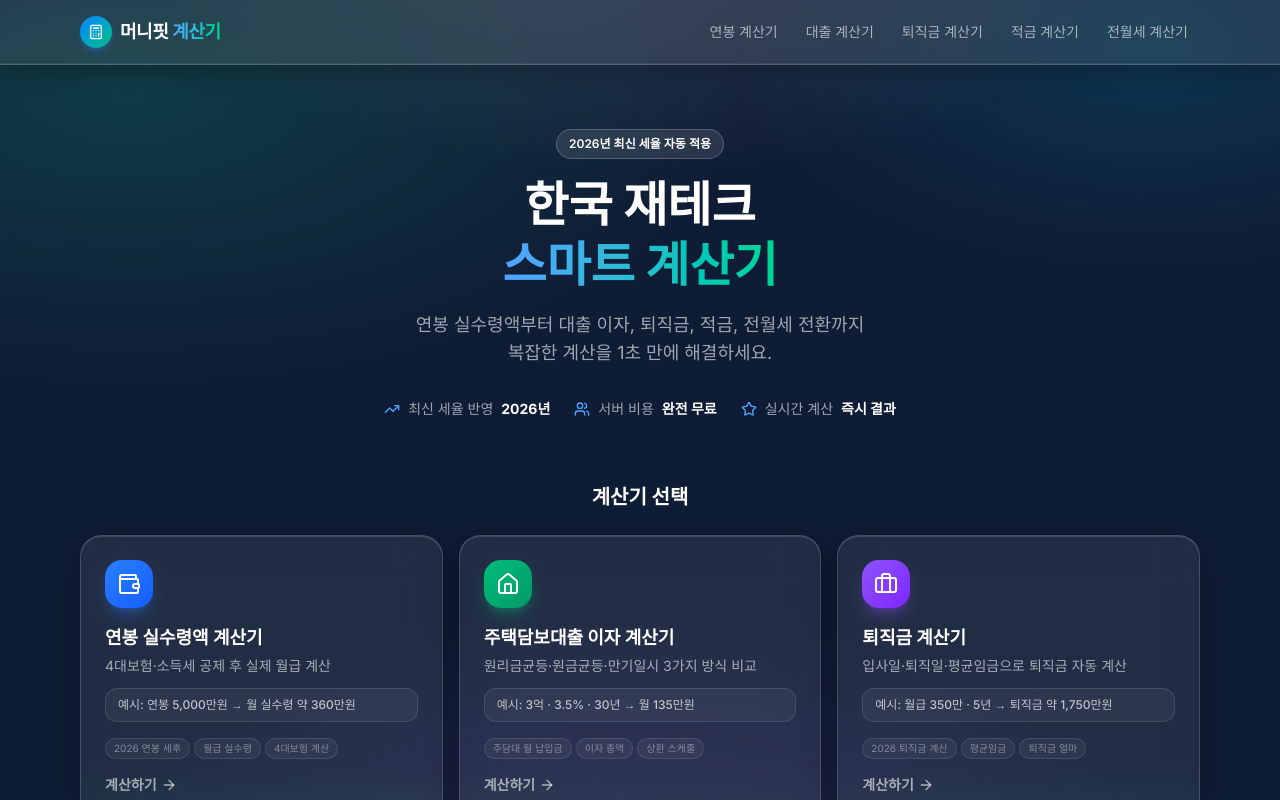
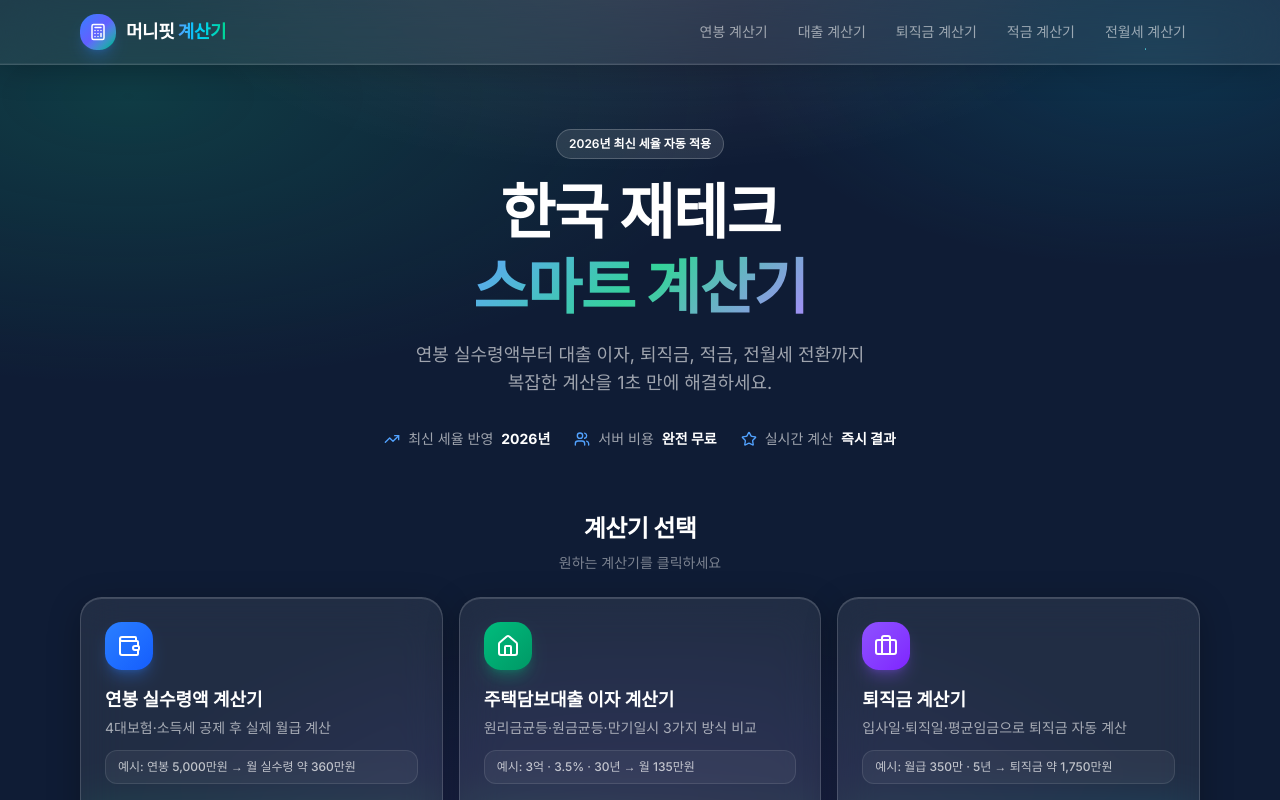
Before and after one commit to xowk9876/n-job-studio, a Next.js app: page / in a window 1280 px wide. Shown: the top 800 px of the page. Built offline with nearby package versions, Linux system fonts and the light colour scheme.

Commit message:
fix: 표준세액공제 13만원 + 근로소득공제 한도 2000만원 적용, Sixshop/Figma 수준 디자인 업그레이드 (tabular-nums, glass-card hover, 그라데이션 헤더)

```diff
--- a/app/globals.css
+++ b/app/globals.css
@@ -119,26 +119,30 @@
    glass-select: select 공통 스타일
 ────────────────────────────────────────────────────── */
 @layer utilities {
+  /* ─── Figma/Sixshop 수준 글래스 카드 ─── */
   .glass-card {
     background: rgba(255, 255, 255, 0.08);
     backdrop-filter: blur(20px);
     -webkit-backdrop-filter: blur(20px);
     border: 1px solid rgba(255, 255, 255, 0.16);
-    /* 상단 화이트 하이라이트 라인 — 핵심 화이트 콜라보 효과 */
     box-shadow:
       inset 0 1px 0 rgba(255, 255, 255, 0.14),
       0 8px 32px rgba(0, 0, 0, 0.28);
-    transition: box-shadow 0.2s ease, border-color 0.2s ease;
+    transition: transform 0.3s cubic-bezier(0.25, 0.46, 0.45, 0.94),
+                box-shadow 0.3s ease,
+                border-color 0.3s ease;
   }
 
   .glass-card:hover {
-    border-color: rgba(255, 255, 255, 0.24);
+    transform: translateY(-4px);
+    border-color: rgba(255, 255, 255, 0.28);
     box-shadow:
-      inset 0 1px 0 rgba(255, 255, 255, 0.20),
-      0 12px 40px rgba(255, 255, 255, 0.06),
-      0 8px 32px rgba(0, 0, 0, 0.28);
+      inset 0 1px 0 rgba(255, 255, 255, 0.22),
+      0 20px 60px rgba(0, 0, 0, 0.35),
+      0 4px 16px rgba(255, 255, 255, 0.06);
   }
 
+  /* ─── 입력 필드 ─── */
   .glass-input {
     background: rgba(255, 255, 255, 0.11);
     border: 1px solid rgba(255, 255, 255, 0.22);
@@ -168,4 +172,48 @@
     border-color: rgba(255, 255, 255, 0.40);
     box-shadow: 0 0 0 3px rgba(255, 255, 255, 0.09);
   }
+
+  /* ─── Figma 원칙: tabular-nums (숫자 세로 정렬) ─── */
+  .num {
+    font-variant-numeric: tabular-nums;
+    font-feature-settings: "tnum";
+    letter-spacing: 0;
+  }
+
+  /* ─── 결과 숫자 강조 스타일 ─── */
+  .result-value {
+    font-variant-numeric: tabular-nums;
+    font-feature-settings: "tnum";
+    font-weight: 700;
+    letter-spacing: -0.02em;
+  }
+
+  /* ─── 그라데이션 텍스트 ─── */
+  .gradient-text {
+    background: linear-gradient(135deg, #60a5fa 0%, #34d399 50%, #a78bfa 100%);
+    -webkit-background-clip: text;
+    background-clip: text;
+    -webkit-text-fill-color: transparent;
+  }
+
+  /* ─── 네비 링크 호버 언더라인 ─── */
+  .nav-link {
+    position: relative;
+  }
+  .nav-link::after {
+    content: '';
+    position: absolute;
+    bottom: -2px;
+    left: 50%;
+    right: 50%;
+    height: 2px;
+    background: linear-gradient(90deg, #60a5fa, #34d399);
+    border-radius: 1px;
+    transition: left 0.25s ease, right 0.25s ease;
+  }
+  .nav-link:hover::after,
+  .nav-link.active::after {
+    left: 0;
+    right: 0;
+  }
 }
--- a/app/jeonse/page.tsx
+++ b/app/jeonse/page.tsx
@@ -28,13 +28,13 @@ export default function JeonsePage() {
 
   return (
     <div className="max-w-2xl mx-auto flex flex-col gap-6">
-      <div className="flex items-center gap-3">
-        <div className="w-10 h-10 rounded-xl bg-gradient-to-br from-pink-500 to-rose-500 flex items-center justify-center shadow-lg shadow-pink-500/30">
-          <Building2 className="w-5 h-5 text-white" />
+      <div className="flex items-start gap-4">
+        <div className="w-12 h-12 rounded-2xl bg-gradient-to-br from-pink-500 to-rose-500 flex items-center justify-center shadow-lg shadow-pink-500/30 shrink-0">
+          <Building2 className="w-6 h-6 text-white" />
         </div>
         <div>
-          <h1 className="text-2xl font-bold text-white">전세↔월세 전환 계산기</h1>
-          <p className="text-sm text-white/60">전월세 전환율 기준 — 손익분기 자동 분석</p>
+          <h1 className="text-2xl font-bold text-white tracking-tight">전세↔월세 전환 계산기</h1>
+          <p className="text-sm text-white/55 mt-0.5">전월세 전환율 기준 — 손익분기 자동 분석</p>
         </div>
       </div>
 
@@ -119,13 +119,13 @@ export default function JeonsePage() {
         {isToWolse ? (
           <>
             <p className="text-sm opacity-80 mb-1">전환 후 월세</p>
-            <p className="text-5xl font-extrabold tracking-tight">{formatKRW(result.monthlyRent ?? 0)}</p>
+            <p className="text-5xl font-extrabold tracking-tight result-value">{formatKRW(result.monthlyRent ?? 0)}</p>
             <p className="text-sm opacity-70 mt-2">연간 주거비 {formatManwon(result.annualCost)}</p>
           </>
         ) : (
           <>
             <p className="text-sm opacity-80 mb-1">필요 전세 보증금</p>
-            <p className="text-5xl font-extrabold tracking-tight">{formatManwon(result.jeonseDeposit ?? 0)}</p>
+            <p className="text-5xl font-extrabold tracking-tight result-value">{formatManwon(result.jeonseDeposit ?? 0)}</p>
             <p className="text-sm opacity-70 mt-2">현재 연간 월세 {formatManwon(result.annualCost)}</p>
           </>
         )}
--- a/app/page.tsx
+++ b/app/page.tsx
@@ -74,9 +74,9 @@ export default function HomePage() {
         <div className="inline-flex items-center gap-2 bg-white/10 text-white text-xs font-semibold px-3 py-1.5 rounded-full border border-white/20 mb-4">
           2026년 최신 세율 자동 적용
         </div>
-        <h1 className="text-4xl md:text-5xl font-extrabold text-white leading-tight mb-4">
+        <h1 className="text-4xl md:text-5xl lg:text-6xl font-extrabold text-white leading-tight mb-4 tracking-tight">
           한국 재테크<br />
-          <span className="bg-gradient-to-r from-blue-400 to-emerald-400 bg-clip-text text-transparent">
+          <span className="gradient-text">
             스마트 계산기
           </span>
         </h1>
@@ -99,11 +99,12 @@ export default function HomePage() {
 
       {/* 계산기 카드 그리드 */}
       <section>
-        <h2 className="text-xl font-bold text-white mb-6 text-center">계산기 선택</h2>
+        <h2 className="text-2xl font-bold text-white mb-2 text-center tracking-tight">계산기 선택</h2>
+        <p className="text-center text-white/45 text-sm mb-6">원하는 계산기를 클릭하세요</p>
         <div className="grid grid-cols-1 md:grid-cols-2 lg:grid-cols-3 gap-4">
           {calculators.map(({ href, icon: Icon, title, desc, example, color, glow, keywords }) => (
             <Link key={href} href={href} className="group block">
-            <div className="h-full glass-card rounded-2xl p-6 transition-all duration-200 hover:-translate-y-1"
+            <div className="h-full glass-card rounded-2xl p-6"
               style={{ cursor: 'pointer' }}>
                 {/* 아이콘 */}
                 <div className={`w-12 h-12 rounded-xl bg-gradient-to-br ${color} flex items-center justify-center shadow-lg ${glow} mb-4`}>
--- a/components/layout/Header.tsx
+++ b/components/layout/Header.tsx
@@ -20,38 +20,44 @@ export default function Header() {
   return (
     <header className="sticky top-0 z-50 border-b"
       style={{
-        background: 'rgba(255,255,255,0.09)',
-        backdropFilter: 'blur(24px)',
-        WebkitBackdropFilter: 'blur(24px)',
-        borderColor: 'rgba(255,255,255,0.18)',
-        boxShadow: 'inset 0 -1px 0 rgba(255,255,255,0.06), 0 4px 24px rgba(0,0,0,0.25)',
+        background: 'rgba(255,255,255,0.07)',
+        backdropFilter: 'blur(28px)',
+        WebkitBackdropFilter: 'blur(28px)',
+        borderColor: 'rgba(255,255,255,0.14)',
+        boxShadow: 'inset 0 -1px 0 rgba(255,255,255,0.05), 0 4px 32px rgba(0,0,0,0.22)',
       }}>
       <div className="max-w-6xl mx-auto px-4 h-16 flex items-center justify-between gap-4">
-        {/* 로고 */}
-        <Link href="/" className="flex items-center gap-2 shrink-0 group">
-          <div className="w-8 h-8 rounded-xl bg-gradient-to-br from-blue-500 to-emerald-500 flex items-center justify-center shadow-md shadow-blue-500/30 group-hover:shadow-blue-500/50 transition-shadow">
-            <Calculator className="w-4 h-4 text-white" />
+        {/* 로고 — Sixshop 스타일 그라데이션 */}
+        <Link href="/" className="flex items-center gap-2.5 shrink-0 group">
+          <div className="w-9 h-9 rounded-xl bg-gradient-to-br from-blue-500 via-indigo-500 to-emerald-500 flex items-center justify-center shadow-lg shadow-blue-500/25 group-hover:shadow-blue-500/45 transition-all duration-300 group-hover:scale-105">
+            <Calculator className="w-4.5 h-4.5 text-white" />
           </div>
-          <span className="font-bold text-white text-lg tracking-tight">
-            머니핏 <span className="bg-gradient-to-r from-blue-400 to-emerald-400 bg-clip-text text-transparent">계산기</span>
+          <span className="font-extrabold text-lg tracking-tight">
+            <span className="text-white">머니핏</span>{' '}
+            <span className="bg-gradient-to-r from-blue-400 via-cyan-400 to-emerald-400 bg-clip-text text-transparent">
+              계산기
+            </span>
           </span>
         </Link>
 
-        {/* 데스크톱 내비게이션 */}
-        <nav className="hidden md:flex items-center gap-1">
-          {navLinks.map(({ href, label }) => (
+        {/* 데스크톱 내비게이션 — hover 언더라인 슬라이드 */}
+        <nav className="hidden md:flex items-center gap-0.5">
+          {navLinks.map(({ href, label }) => {
+            const isActive = pathname === href
+            return (
               <Link
                 key={href}
                 href={href}
-              className={`px-3 py-1.5 rounded-lg text-sm font-medium transition-all ${
-                pathname === href
-                  ? 'bg-blue-500/20 text-blue-300'
-                  : 'text-white/60 hover:text-white hover:bg-white/10'
+                className={`nav-link px-3.5 py-1.5 rounded-lg text-sm font-medium transition-all duration-200 ${
+                  isActive
+                    ? 'text-blue-300 bg-blue-500/15 active'
+                    : 'text-white/55 hover:text-white hover:bg-white/08'
                 }`}
               >
                 {label}
               </Link>
-          ))}
+            )
+          })}
         </nav>
 
         {/* 모바일 메뉴 버튼 */}
@@ -64,9 +70,13 @@ export default function Header() {
         </button>
       </div>
 
-      {/* 모바일 드롭다운 */}
-      {open && (
-        <div className="md:hidden border-t border-white/10 bg-slate-900/95 backdrop-blur-xl px-4 py-3 flex flex-col gap-1">
+      {/* 모바일 드롭다운 — 슬라이드 다운 */}
+      <div
+        className={`md:hidden overflow-hidden transition-all duration-300 ease-out ${
+          open ? 'max-h-96 opacity-100' : 'max-h-0 opacity-0'
+        }`}
+      >
+        <div className="border-t border-white/10 bg-slate-900/95 backdrop-blur-xl px-4 py-3 flex flex-col gap-1">
           {navLinks.map(({ href, label }) => (
             <Link
               key={href}
@@ -82,7 +92,7 @@ export default function Header() {
             </Link>
           ))}
         </div>
-      )}
+      </div>
     </header>
   )
 }
--- a/lib/salary.ts
+++ b/lib/salary.ts
@@ -21,13 +21,15 @@ const TAX_BRACKETS = [
   { limit: Infinity,      rate: 0.45,  deduction: 65_940_000 },
 ]
 
-// 근로소득공제
+// 근로소득공제 (소득세법 §47 — 공제한도 2,000만원)
 function earnedIncomeDeduction(salary: number): number {
-  if (salary <= 5_000_000)   return salary * 0.70
-  if (salary <= 15_000_000)  return 3_500_000 + (salary - 5_000_000) * 0.40
-  if (salary <= 45_000_000)  return 7_500_000 + (salary - 15_000_000) * 0.15
-  if (salary <= 100_000_000) return 12_000_000 + (salary - 45_000_000) * 0.05
-  return 14_750_000 + (salary - 100_000_000) * 0.02
+  let deduction: number
+  if (salary <= 5_000_000)        deduction = salary * 0.70
+  else if (salary <= 15_000_000)  deduction = 3_500_000 + (salary - 5_000_000) * 0.40
+  else if (salary <= 45_000_000)  deduction = 7_500_000 + (salary - 15_000_000) * 0.15
+  else if (salary <= 100_000_000) deduction = 12_000_000 + (salary - 45_000_000) * 0.05
+  else                            deduction = 14_750_000 + (salary - 100_000_000) * 0.02
+  return Math.min(deduction, 20_000_000) // 법정 한도 2,000만원
 }
 
 // 근로소득세 계산 (연간)
@@ -79,8 +81,9 @@ export function calcSalary(input: SalaryInput): SalaryResult {
     annualSalary - earnedDeduction - personalDeduction - childDeduction
   )
 
-  // 근로소득세 (월)
-  const annualIncomeTax = calcIncomeTax(taxableIncome)
+  // 근로소득세 (월) — 표준세액공제 13만원 적용 (소득세법 §59의4⑩, 모든 근로자 자동 적용)
+  const STANDARD_TAX_CREDIT = 130_000
+  const annualIncomeTax = Math.max(0, calcIncomeTax(taxableIncome) - STANDARD_TAX_CREDIT)
   const incomeTax = Math.round(annualIncomeTax / 12)
   const localTax = Math.round(incomeTax * 0.10)
 
```
Also changed, not shown: app/mortgage/page.tsx (+9 -9 lines), app/salary/page.tsx (+11 -11 lines), app/savings/page.tsx (+8 -8 lines), app/severance/page.tsx (+8 -8 lines). Lines whose indentation alone changed are shown as unchanged.
